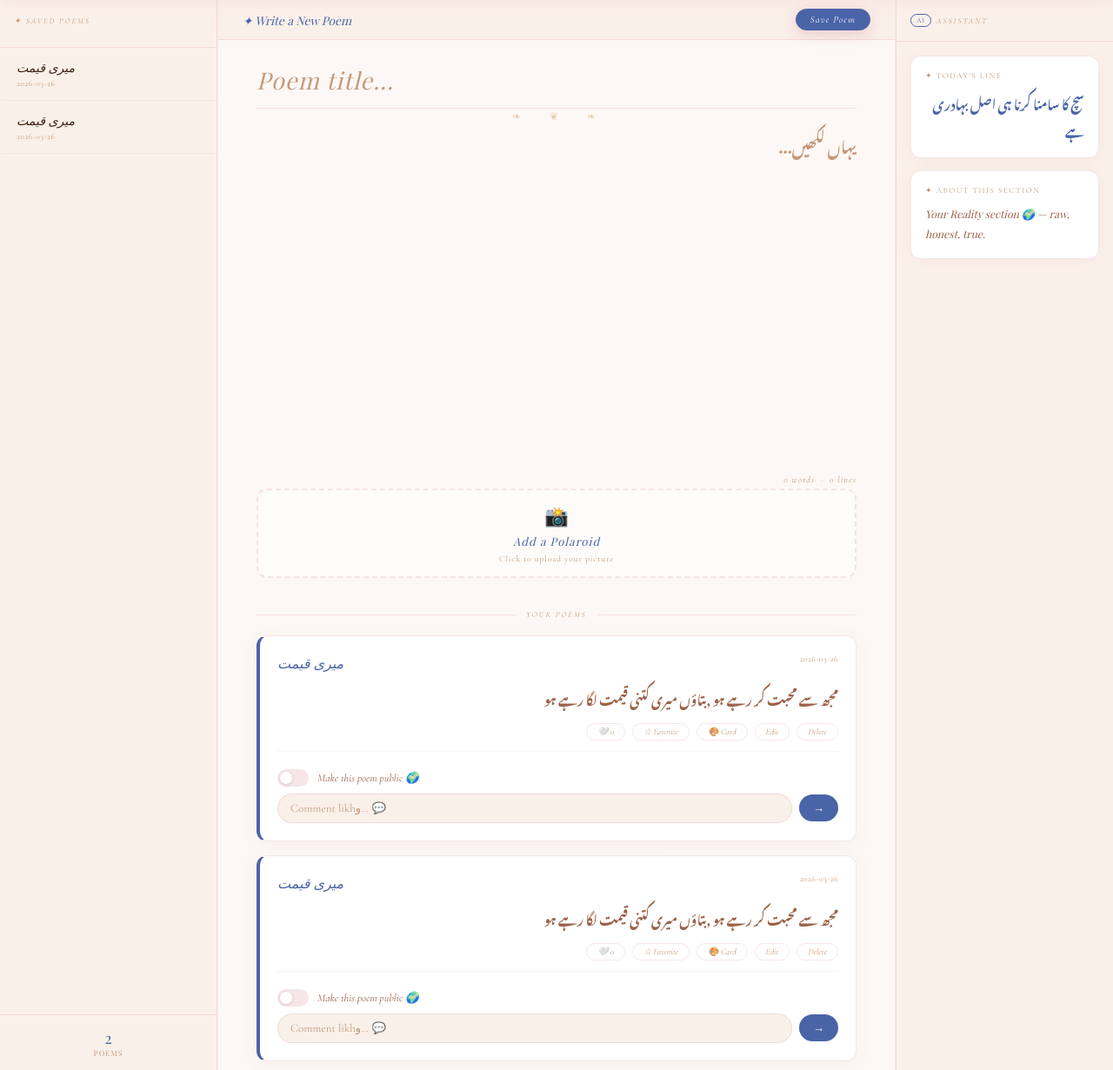
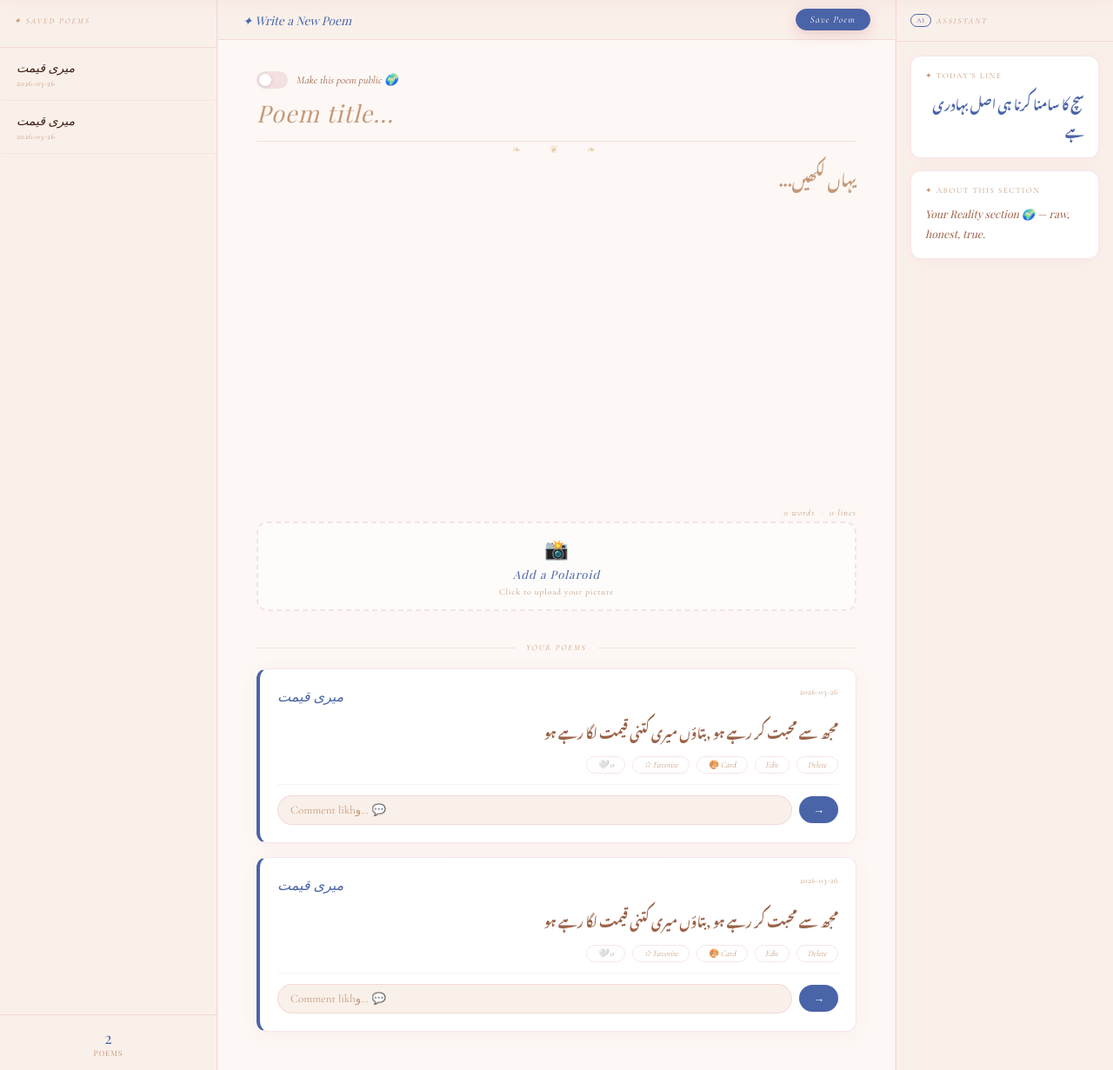
Before and after one commit to sheikhareeba245/Sukhan-app, a Flask app: page /section/reality in a window 1280 px wide. Shown: the part 52-1283 px from the top of the page at 87% size. Run offline with Flask 3, Linux system fonts and the light colour scheme; a user stored in the database is signed in; data comes from the database, SQL or seed files in the repository; data that the repository does not hold is empty; some web fonts are replaced.

Commit message:
Fix issues

```diff
--- a/templates/section.html
+++ b/templates/section.html
@@ -346,6 +346,13 @@ input[type="checkbox"] { display: none; }
     <div class="editor-body">
       <form id="poem-form" method="POST" action="/save" enctype="multipart/form-data">
         <input type="hidden" name="mood" value="{{ key }}"/>
+        <div class="public-toggle" style="margin-bottom:10px;">
+  <label class="toggle-label">
+    <input type="checkbox" name="is_public"/>
+    <span class="toggle-switch"></span>
+    <span class="toggle-text">Make this poem public 🌍</span>
+  </label>
+</div>
         <input class="field-title" type="text" name="title" placeholder="Poem title..." required/>
         <div class="ornament">❧ &nbsp; ❦ &nbsp; ❧</div>
         <textarea class="field-content" name="content" id="poem-content"
@@ -418,14 +425,6 @@ input[type="checkbox"] { display: none; }
     {% endif %}
     <form method="POST" action="/comment/{{ poem.id }}">
       <input type="hidden" name="mood" value="{{ key }}"/>
-      <div class="public-toggle">
-  <label class="toggle-label">
-    <input type="checkbox" name="is_public" id="is_public"/>
-    <span class="toggle-switch"></span>
-    <span class="toggle-text">Make this poem public 🌍</span>
-  </label>
-</div>
-      <input type="hidden" name="is_public" id="is_public_hidden" value="0"/>
       <div class="comment-input-row">
         <input type="text" name="comment"
                placeholder="Comment likhو... 💬"
@@ -525,6 +524,17 @@ function saveWithToast() {
   showToast('🌸 Poem saved!', 'var(--mood-accent)');
   document.getElementById('poem-form').submit();
 }
+function showToast(message, color) {
+  const toast = document.getElementById('toast');
+  toast.innerHTML = message;
+  toast.style.color = color;
+  toast.style.opacity = '1';
+  toast.style.transform = 'translateX(-50%) translateY(0)';
+  setTimeout(() => {
+    toast.style.opacity = '0';
+    toast.style.transform = 'translateX(-50%) translateY(100px)';
+  }, 2500);
+}
 </script>
 </body>
 </html>
```
